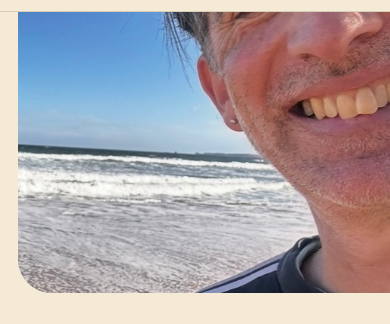
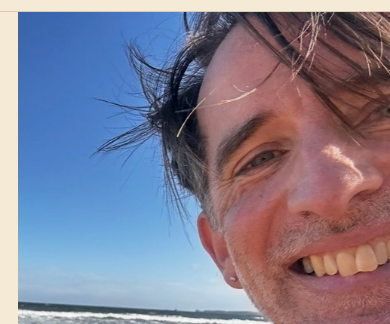
Before and after one commit to timothyconsulting/tim-watson-consultancy, a plain HTML site: page index.html in a window 390 px wide. Shown: the part 62-386 px from the top of the page. Drawn offline with Linux system fonts and the light colour scheme.

Commit message:
Update index.html

```diff
--- a/index.html
+++ b/index.html
@@ -71,8 +71,25 @@ footer{background:var(--navy);color:white;padding:18px 0;font-size:12px}
  .wrap,.nav,.services,.about-inner,.contact-inner,.footer-inner{width:100%}
  .nav{padding:14px 20px}
  .hero{display:flex;flex-direction:column-reverse;min-height:0}
- .hero-photo{height:clamp(260px,72vw,390px);min-height:0;max-height:none;border-radius:0 0 0 34px;margin-left:18px}
- .hero-photo img{height:100%;min-height:0;object-position:56% 43%}
+.hero-photo{
+  height:auto;
+  min-height:0;
+  max-height:none;
+  overflow:visible;
+  border-radius:0 0 0 34px;
+  margin-left:18px;
+  background:var(--blue);
+}
+
+.hero-photo img{
+  width:100%;
+  height:auto;
+  min-height:0;
+  object-fit:contain;
+  object-position:center;
+  display:block;
+  border-radius:0 0 0 34px;
+}
  .hero-copy{padding:34px 22px 42px}
  .kicker{font-size:10px;margin-bottom:15px}
  h1{font-size:clamp(47px,13vw,64px);margin-bottom:18px}
```
